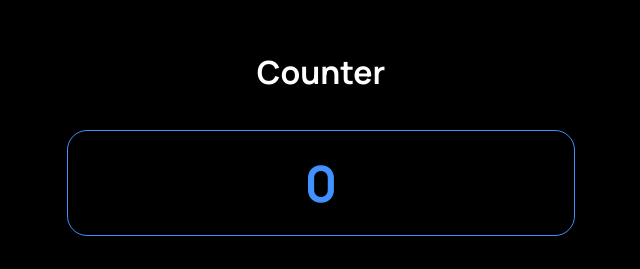
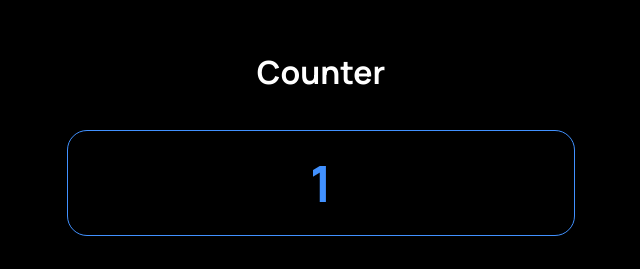
Before and after one commit to sergeymoryakov/counter, a plain HTML site: page index.html in a window 1280 px wide. Both pictures are taken after a click on the button "add one". Shown: the top 269 px of the page, 319-959 px from the left. Drawn offline with Linux system fonts and the light colour scheme.

Commit message:
fix ID selector issue

```diff
--- a/counter.js
+++ b/counter.js
@@ -1,9 +1,9 @@
 let displayCount = document.querySelector('[data-element="displayValue"]');
-let addOne= document.querySelector("addOneButton");
-let addTwo= document.querySelector("addTwoButton");
-let deductOne = document.querySelector("deductOneButton");
-let deductTwo = document.querySelector("deductTwoButton");
-let reset = document.querySelector("resetButton");
+let addOne = document.querySelector("#addOneButton");
+let addTwo = document.querySelector("#addTwoButton");
+let deductOne = document.querySelector("#deductOneButton");
+let deductTwo = document.querySelector("#deductTwoButton");
+let reset = document.querySelector("#resetButton");
 
 console.log(displayCount.dataset);
 
@@ -35,7 +35,7 @@ deductTwo.addEventListener('click', function() {
 
 reset.addEventListener('click', function() {
     counter = 0;
-    display.innerText = counter;
+    displayCount.innerText = counter;
 });
 
 // console.log(document);
```
Also changed, not shown: index.html (+1 -1 lines).
